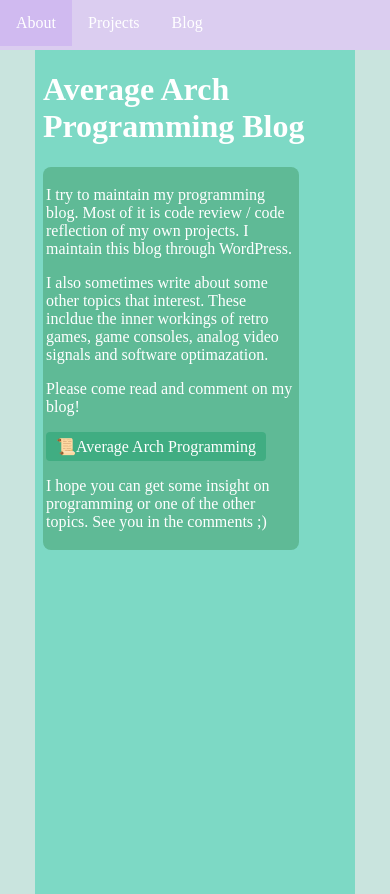
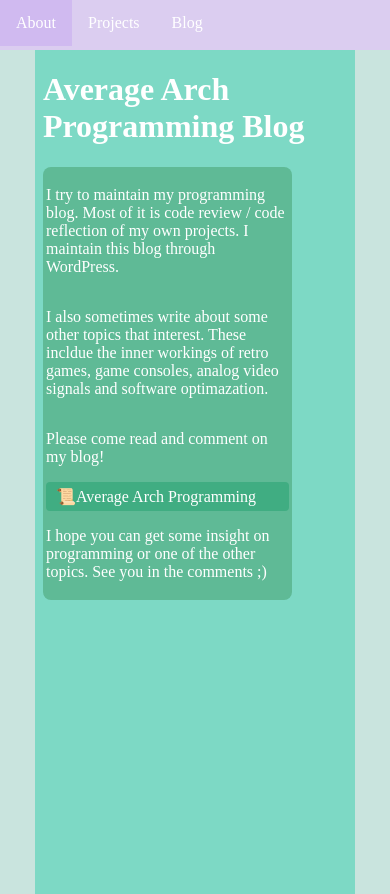
Before and after one commit to KeijoPitkanen/website-portfolio, a React (Vite) app: page /website-portfolio/blog in a window 390 px wide. Built offline with nearby package versions, Linux system fonts and the light colour scheme.

Commit message:
added better support for mobile screens

```diff
--- a/src/Components/About.css
+++ b/src/Components/About.css
@@ -66,6 +66,8 @@ h2 {
   align-items: center;
   gap: 20px;
   padding-top: 20px;
+  box-sizing: border-box;
+
 }
 
 .profile-picture {
@@ -78,3 +80,18 @@ h2 {
   display: flex;
   justify-content: center;
   align-items: center; }
+
+@media (max-width: 900px) {
+  .profile-summary {
+    flex-direction: column; align-items: flex-start;
+  }
+  .profile-picture {
+    width: 80%; height: auto;
+  }
+  .profile-picture-container {
+    width: 100%; justify-content: center;
+  }
+  .likes-dislikes {
+    width: 100%; margin-top: 20px;
+  }
+}
--- a/src/Components/About.jsx
+++ b/src/Components/About.jsx
@@ -6,7 +6,6 @@ import profilePicture from "/src/assets/profile-picture.jpg";
 function About() {
   return (
     <div className="main-view">
-      <div className="page-content">
       <div className="welcome-container">
         <h1 className="welcome">Welcome!</h1>
       </div>
@@ -15,6 +14,9 @@ function About() {
       </div>
 
       <div className="profile-summary">
+        <div className="profile-picture-container">
+          <img src={profilePicture} className="profile-picture" />
+        </div>
         <div className="likes-dislikes">
           <div className="likes">
             <h2>Likes</h2>
@@ -36,14 +38,11 @@ function About() {
             </ul>
           </div>
         </div>
-          <div className="profile-picture-container">
-            <img src={profilePicture} className="profile-picture" />
-          </div>
       </div>
       <div className="text-box">
         <p>
-            Hello there. Welcome to my portfolio. I'm Mikko but everybody knows
-            me as Keijo. I'm a computer science student at University of Eastern
+          Hello there. Welcome to my portfolio. I'm Mikko but everybody knows me
+          as Keijo. I'm a computer science student at University of Eastern
           Finland and this is my website.
         </p>
         <p>
@@ -59,7 +58,6 @@ function About() {
       </div>
       <div></div>
     </div>
-    </div>
   );
 }
 export default About;
--- a/src/Components/SharedStyles.css
+++ b/src/Components/SharedStyles.css
@@ -1,12 +1,19 @@
+.main-container {
+    display: flex;
+    flex-direction: column;
+    min-height: 100vh;
+}
 .main-view  {
     margin: auto;
     width: 80%;
     height: 100vh;
     display: flex;
     flex-direction: column;
+    justify-content: flex-start;
     background-color: #7dd9c5;
     padding-top: 50px;
     padding-left: 2%;
+    overflow: auto;
   }
 
 h1 {
@@ -24,17 +31,20 @@ a{
 }
 
 .text-box {
+    display: flex;
+    flex-direction: column;
     width: 80%;
     border-radius: 8px;
     padding: 1%;
     background-color: #5fba96;
     margin-top: 20px;
+    box-sizing: border-box;
   }
 
 .link-box   {
     background-color: #40ad82;
-    display: inline-block; /* Makes the box fit the size of the text */
-    padding: 5px 10px; /* Adds some padding around the text */
+    display: inline-block;
+    padding: 5px 10px;
     border-radius: 4px;
 
 }
```
Lines whose indentation alone changed are shown as unchanged.
